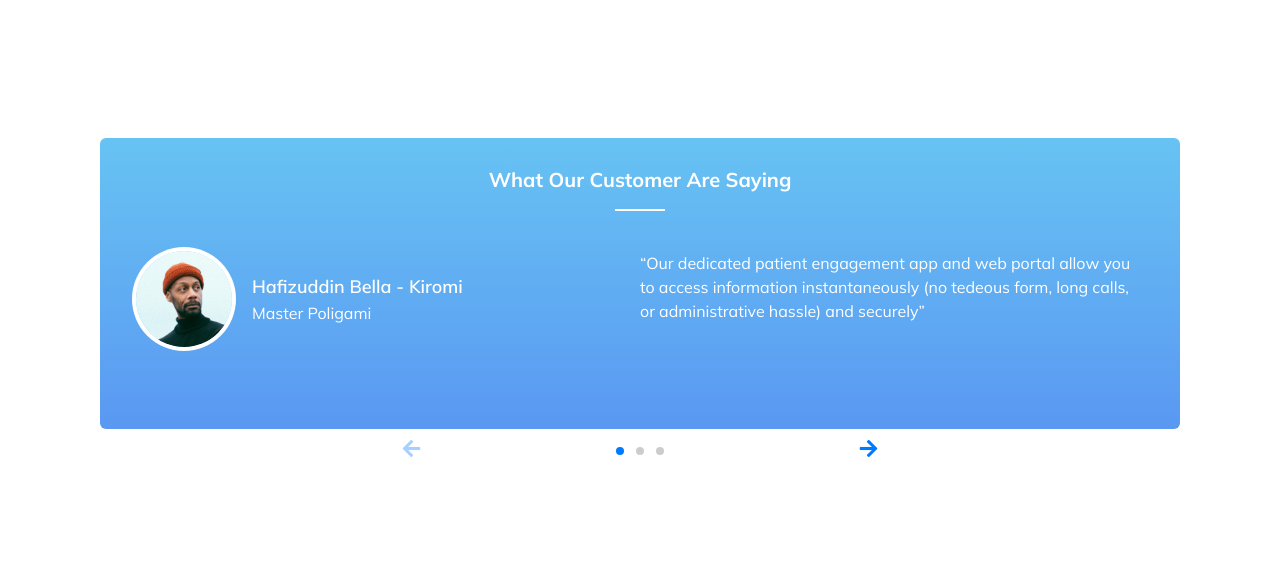
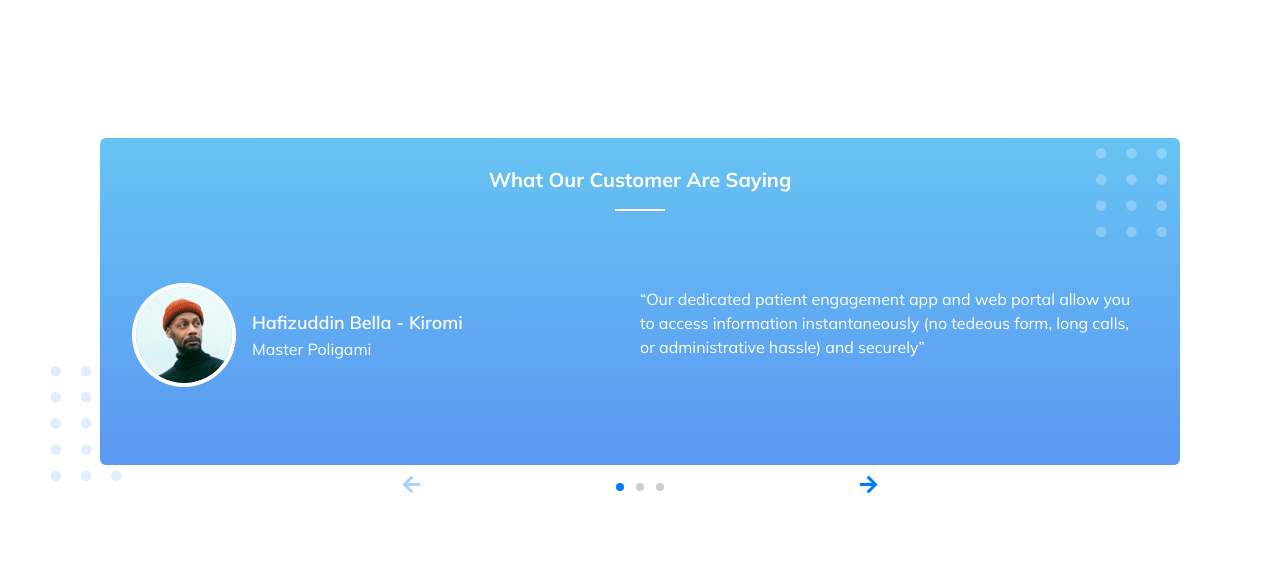
Before and after one commit to wildanalifr/kreasi-kita, a website: page public/index.html in a window 1280 px wide. Shown: the part 1480-2066 px from the top of the page. Drawn offline with nearby package versions, Linux system fonts and the light colour scheme.

Commit message:
update titik

```diff
--- a/public/index.html
+++ b/public/index.html
@@ -140,14 +140,23 @@
             </div>
         </section>
 
-        <section class="px-6 py-4 md:px-[100px] my-36">
+        <section class="px-6 py-4 md:px-[100px] my-36 relative">
 
-            <div class="bg-gradient-to-b from-blue-footertop to-blue-footerbottom py-7 relative rounded-md">
+            <div class="absolute left-[40px] bottom-0 hidden lg:block z-10">
+                <img src="../assets/images/titik.png" alt="">
+            </div>
+
+            <div class="bg-gradient-to-b from-blue-footertop to-blue-footerbottom py-7 relative z-50 rounded-md">
+
+                <div class="absolute -top-4 -right-12 hidden lg:block z-10">
+                    <img src="../assets/images/titik-white.png" alt="">
+                </div>
+
                 <div class="text-center mb-5 text-white">
                     <h1 class="text-xl capitalize font-bold sm:text-xl">What our customer are saying</h1>
                     <div class="mt-[15px] border-b-2 border-[#fff] w-[50px] mx-auto"></div>
                 </div>
-                <div class="swiper-container text-white">
+                <div class="swiper-container text-white sm:mt-14">
                     <!-- Additional required wrapper -->
                     <div class="swiper-wrapper h-auto sm:h-[120px] lg:h-[170px] mb-0 max-w-xs">
                         <!-- Slides -->
```
Also changed, not shown: assets/images/titik-white.png (added), public/style.css.
